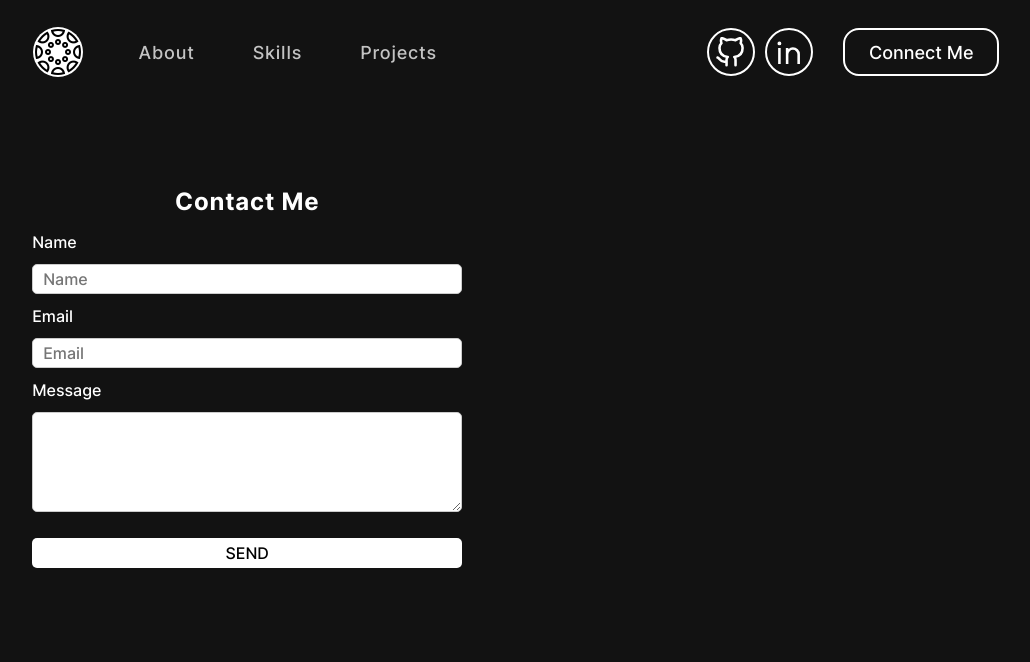
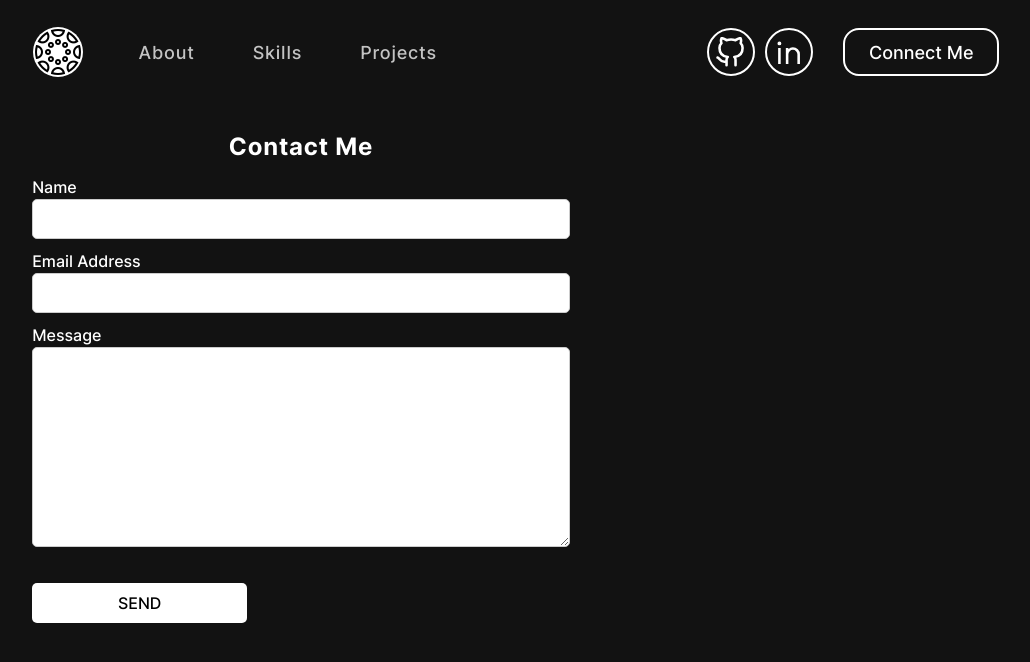
Before and after one commit to tufanmerve/my-portfolio-project, a React (Create React App) app: page /contact-form in a window 1280 px wide. Shown: the top 662 px of the page, without its empty margins (124-1154 px from the left). Built offline with nearby package versions, Linux system fonts and the light colour scheme.

Commit message:
Form validation created

```diff
--- a/package.json
+++ b/package.json
@@ -9,6 +9,7 @@
     "@testing-library/user-event": "^13.5.0",
     "bootstrap": "^5.2.3",
     "emailjs-com": "^3.2.0",
+    "formik": "^2.2.9",
     "react": "^18.2.0",
     "react-bootstrap": "^2.7.2",
     "react-bootstrap-icons": "^1.10.2",
@@ -18,7 +19,8 @@
     "react-responsive": "^9.0.2",
     "react-router-dom": "^6.8.1",
     "react-scripts": "5.0.1",
-    "web-vitals": "^2.1.4"
+    "web-vitals": "^2.1.4",
+    "yup": "^1.0.2"
   },
   "scripts": {
     "start": "react-scripts start",
--- a/src/App.js
+++ b/src/App.js
@@ -1,7 +1,7 @@
 import './App.css';
 import 'bootstrap/dist/css/bootstrap.min.css';
 import { BrowserRouter, Route, Routes, } from "react-router-dom";
-import { ContactForm } from './components/ContactForm';
+import { ContactForm } from './Form/ContactForm';
 import { LandingPage } from './pages/LandingPage';
 import Dashboard from './layouts/Dashboard/Dashboard';
 import { Skills } from './components/Skills';
--- /dev/null
+++ b/src/Form/ContactForm.js
@@ -0,0 +1,87 @@
+import React, { useRef, useState } from 'react';
+import emailjs from '@emailjs/browser';
+import "../styles/ContactForm.css";
+import { useFormik } from 'formik';
+import validationSchema from "./validation"
+
+
+
+export const ContactForm = () => {
+
+  const serviceID = "service_rwrluje";
+  const templateID = "template_ygtdksb";
+  const publicKey = "HSZ8Rr1a4wMigWQaN";
+
+  const form = useRef();
+  const [result,setResult] = useState(false);
+
+  const { handleChange, values, errors } = useFormik({
+    initialValues: {
+      name: '',
+      email: '',
+      message: ''
+    },
+    validationSchema,
+
+  });
+
+  const sendEmail = (e) => {
+    e.preventDefault();
+
+    emailjs.sendForm(serviceID, templateID, form.current, publicKey)
+      .then((result) => {
+        console.log(result.text);
+      }, (error) => {
+        console.log("error:", error.text);
+      });
+
+    e.target.reset();
+    setResult(true);
+
+  };
+
+
+
+  return (
+    <div className='contact-form'>
+      <div className='title'>Contact Me</div>
+      <form ref={form} onSubmit={sendEmail} id='form'>
+        <label htmlFor="name" className='form__title'>Name</label>
+        <input
+          id="name"
+          className='form__input'
+          name="name"
+          type="text"
+          onChange={handleChange}
+          value={values.name}
+        />
+        {errors.name ? <div className='error'>{errors.name}</div> : null}
+
+
+        <label htmlFor="email">Email Address</label>
+        <input
+          className='form__input'
+          id="email"
+          name="email"
+          type="email"
+          onChange={handleChange}
+          value={values.email}
+        />
+        {errors.email ? <div className='error'>{errors.email}</div> : null}
+
+        <label htmlFor='message' className='form__title '>Message</label>
+        <textarea className='form__textarea'
+          id='message'
+          name="message"
+          type="text"
+          onChange={handleChange}
+          value={values.message}
+        />
+        {errors.message ? <div className='error'>{errors.message}</div> : null}
+
+        <button type='submit' value="Send">SEND</button>
+        <div>{result && <p className='success'>Message sent successfully</p>}</div>
+      </form>
+    </div>
+  )
+}
--- /dev/null
+++ b/src/Form/validation.js
@@ -0,0 +1,12 @@
+import * as Yup from 'yup';
+
+
+const validationSchema = Yup.object({
+  name: Yup.string().required("* Name field is required"),
+  email: Yup.string().email("Invalid email address").required("* Required field"),
+  message: Yup.string().required("* Message field is required")
+});
+
+
+
+export default validationSchema;
--- a/src/components/ContactForm.js
+++ /dev/null
@@ -1,45 +0,0 @@
-import React, { useRef } from 'react';
-import emailjs from '@emailjs/browser';
-import "../styles/ContactForm.css"
-
-
-
-export const ContactForm = () => {
-
-  const serviceID = "service_rwrluje";
-  const templateID = "template_ygtdksb";
-  const publicKey = "HSZ8Rr1a4wMigWQaN";
-
-  const form = useRef();
-
-  const sendEmail = (e) => {
-    e.preventDefault();
-
-    emailjs.sendForm(serviceID, templateID, form.current, publicKey)
-      .then((result) => {
-        console.log(result.text);
-      }, (error) => {
-        console.log( "error:", error.text);
-      });
-
-      e.target.reset();
-
-  };
-
-
-
-  return (
-    <div className='contact-form'>
-      <div className='title'>Contact Me</div>
-      <form ref={form} onSubmit={sendEmail}  id='form'>
-        <label className='form__title'>Name</label>
-        <input  className='form__input' type="text" name="name" placeholder='Name' />
-        <label className='form__title '>Email</label>
-        <input className='form__input' type="email" name="email" placeholder='Email' />
-        <label className='form__title '>Message</label>
-        <textarea className='form__textarea' name="message" />
-        <button className='form__button' type='submit' value="Send">SEND</button>
-      </form>
-    </div>
-  )
-}
--- a/src/styles/ContactForm.css
+++ b/src/styles/ContactForm.css
@@ -4,29 +4,34 @@
   flex-direction: column;
   justify-content: center;
   align-items: center;
-  width: 50%;
-  height: 200px;
+  width: 60%;
+  height: 500px;
   padding: 20rem 5%;
+}
+.contact-form .error {
+  color: red;
+  font-size: 0.8rem;
+  padding: 0 0 10px;
 }
 .contact-form input {
   width: 100%;
-  height: 30px;
-  margin: 10px 0;
+  height: 40px;
   padding: 0 10px;
+  margin-bottom: 10px;
   border: 1px solid #ccc;
   border-radius: 5px;
 }
 .contact-form textarea {
   width: 100%;
-  height: 100px;
-  margin: 10px 0;
+  height: 200px;
   padding: 10px;
+  margin-bottom: 20px;
   border: 1px solid #ccc;
   border-radius: 5px;
 }
 .contact-form button {
-  width: 100%;
-  height: 30px;
+  width: 40%;
+  height: 40px;
   margin: 10px 0;
   padding: 0 10px;
   border-style: none;
@@ -41,4 +46,9 @@
   font-size: 1.5rem;
   font-weight: 600;
   margin-bottom: 1rem;
+}
+.contact-form .success {
+  color: green;
+  font-size: 0.8rem;
+  display: inline;
 }/*# sourceMappingURL=ContactForm.css.map */
--- a/src/styles/ContactForm.scss
+++ b/src/styles/ContactForm.scss
@@ -5,31 +5,37 @@
     flex-direction: column;
     justify-content: center;
     align-items: center;
-    width: 50%;
-    height: 200px;
+    width: 60%;
+    height: 500px;
     padding: 20rem 5%;
+
+    .error{
+        color: red;
+        font-size: 0.8rem;
+        padding: 0 0 10px;
+    }
 
     input {
         width: 100%;
-        height: 30px;
-        margin: 10px 0;
+        height: 40px;
         padding: 0 10px;
+        margin-bottom: 10px;
         border: 1px solid #ccc;
         border-radius: 5px;
     }
 
     textarea {
         width: 100%;
-        height: 100px;
-        margin: 10px 0;
+        height: 200px;
         padding: 10px;
+        margin-bottom: 20px;
         border: 1px solid #ccc;
         border-radius: 5px;
     }
 
     button {
-        width: 100%;
-        height: 30px;
+        width: 40%;
+        height: 40px;
         margin: 10px 0;
         padding: 0 10px;
         border-style: none;
@@ -42,9 +48,16 @@
         background-color: #ddd;
     }
 
-    .title{
+    .title {
         font-size: 1.5rem;
         font-weight: 600;
         margin-bottom: 1rem;
     }
+
+    .success{
+        color: green;
+        font-size: 0.8rem;
+        display: inline;
+    }
+
 }
--- a/src/styles/Variables.scss
+++ b/src/styles/Variables.scss
@@ -4,3 +4,4 @@ $white : #fff;
 $purple :#4c6fbf;
 $blue : #7b96d4;
 $lightBlue: #b1c9eb;
+$error : red;
```
Also changed, not shown: 2 other files (tests, documents, lock files or other folders).
